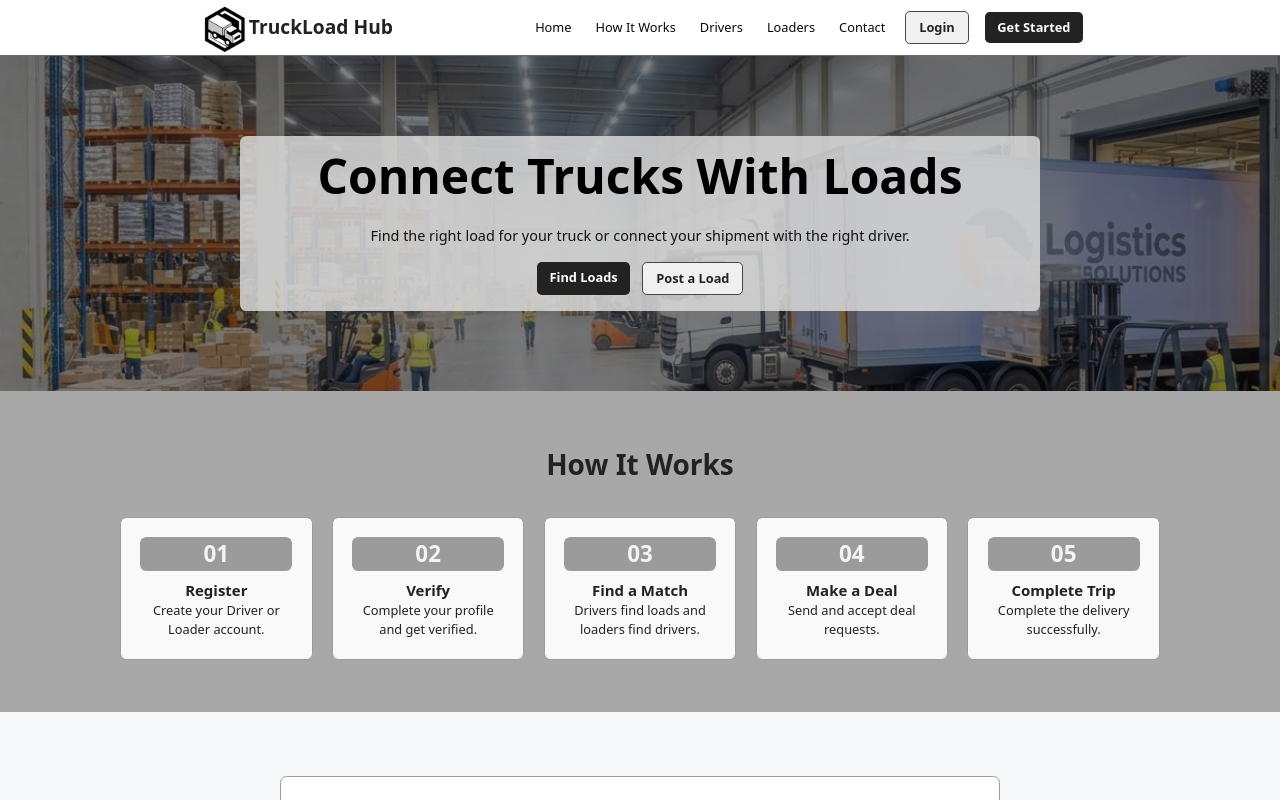
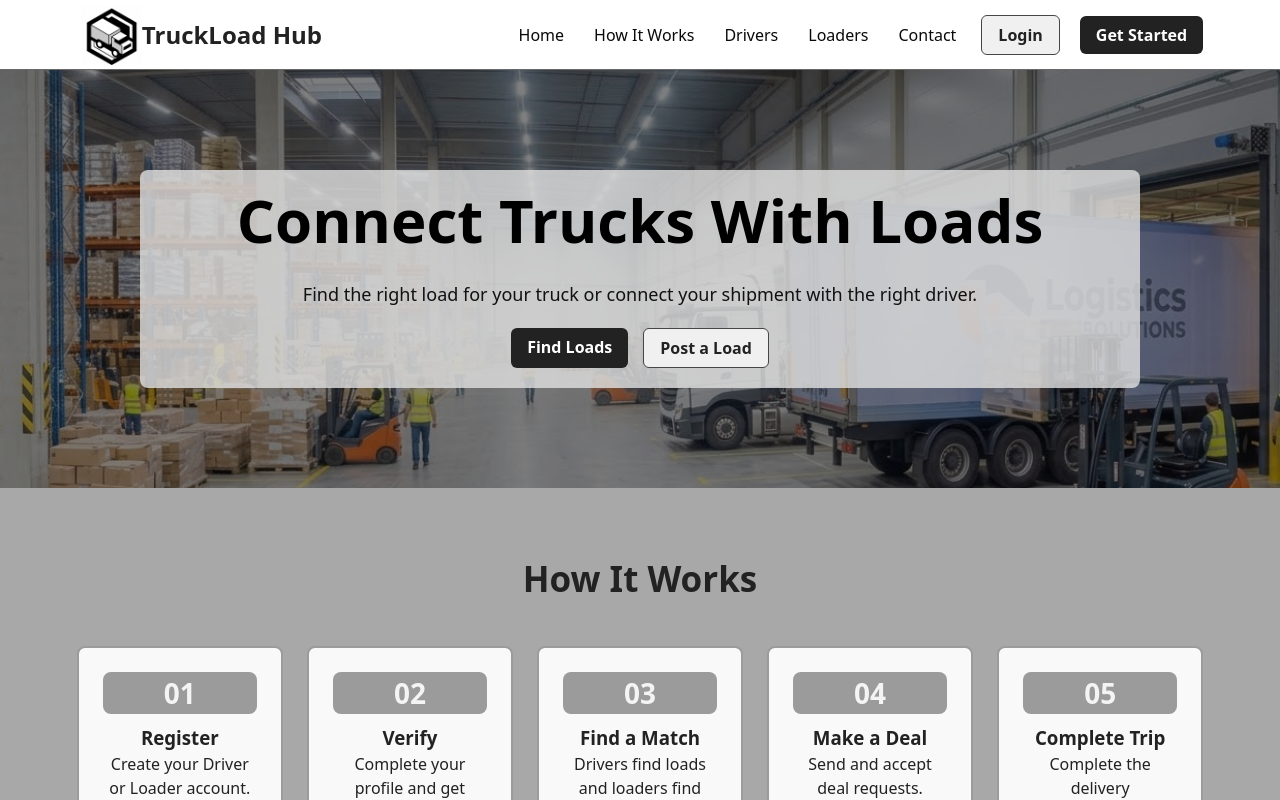
Before and after one commit to mohamedaslam2k4/Truck-Load-Hub, a React (Vite) app in the folder frontend/: page / in a window 1280 px wide. Shown: the top 800 px of the page. Built offline with nearby package versions, Linux system fonts and the light colour scheme; no server answers.

Commit message:
Update index.css

```diff
--- a/frontend/src/index.css
+++ b/frontend/src/index.css
@@ -8,7 +8,7 @@
 
 html {
   scroll-behavior: smooth;
-  zoom: 80%;
+
 
 }
 
```
